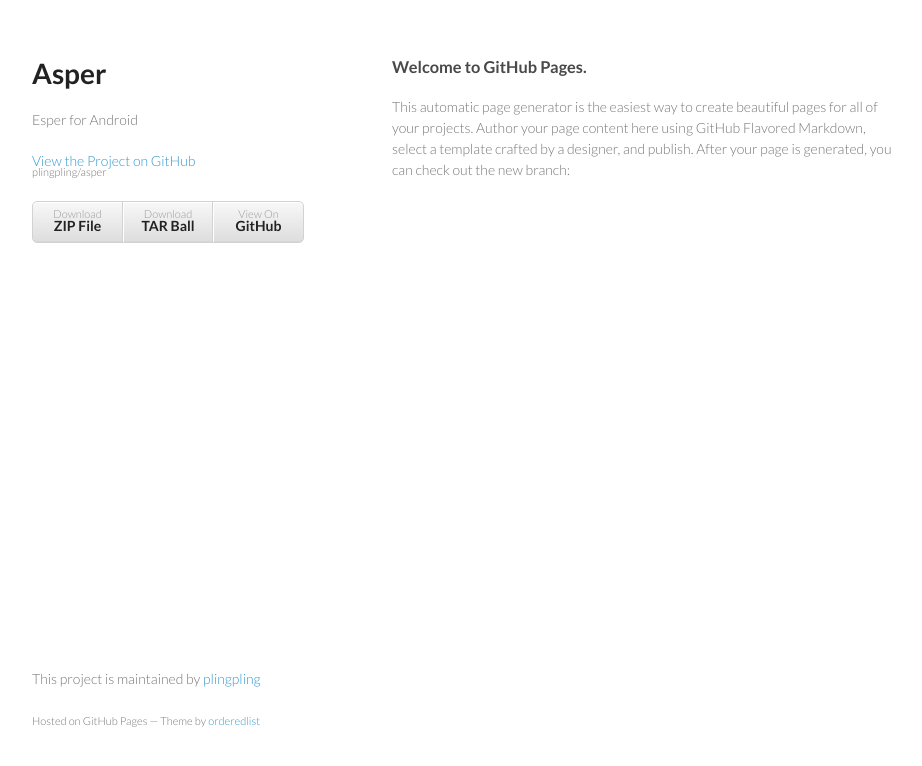
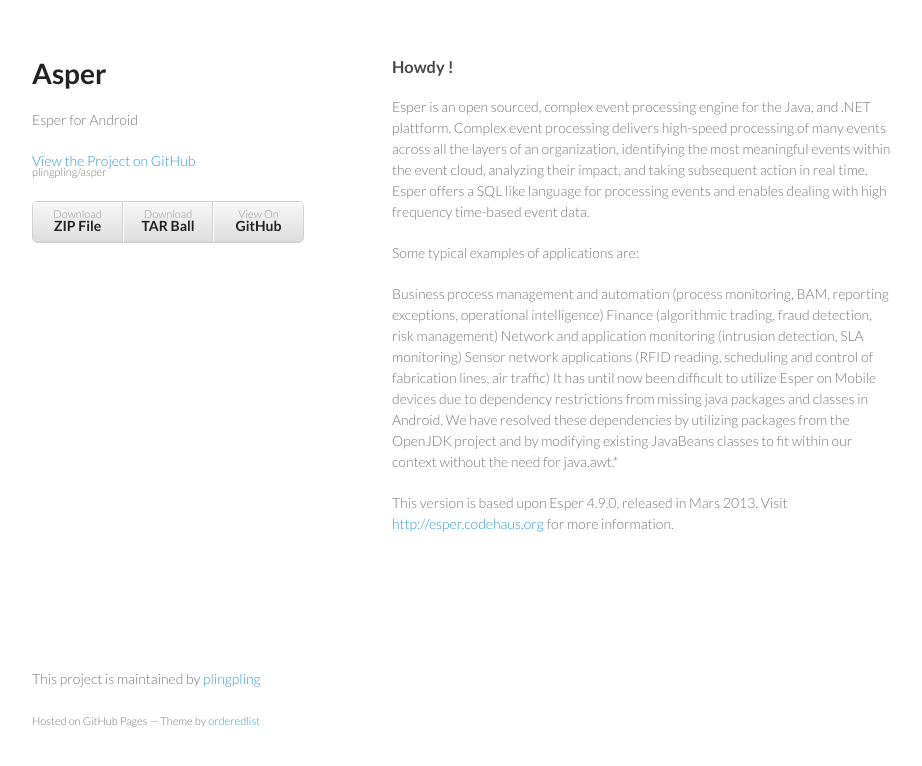
Before and after one commit to mobile-event-processing/Asper, a plain HTML site: page index.html in a window 1280 px wide. Shown: the whole page, without its empty margins (178-1100 px from the left). Drawn offline with Linux system fonts and the light colour scheme.

```diff
--- a/index.html
+++ b/index.html
@@ -28,9 +28,19 @@
         </ul>
       </header>
       <section>
-        <h3>Welcome to GitHub Pages.</h3>
+        <h3>Howdy !</h3>
 
-<p>This automatic page generator is the easiest way to create beautiful pages for all of your projects. Author your page content here using GitHub Flavored Markdown, select a template crafted by a designer, and publish. After your page is generated, you can check out the new branch:</p>
+<p>Esper is an open sourced, complex event processing engine for the Java, and .NET plattform. Complex event processing delivers high-speed processing of many events across all the layers of an organization, identifying the most meaningful events within the event cloud, analyzing their impact, and taking subsequent action in real time. Esper offers a SQL like language for processing events and enables dealing with high frequency time-based event data.</p>
+
+<p>Some typical examples of applications are:</p>
+
+<p>Business process management and automation (process monitoring, BAM, reporting exceptions, operational intelligence)
+Finance (algorithmic trading, fraud detection, risk management)
+Network and application monitoring (intrusion detection, SLA monitoring)
+Sensor network applications (RFID reading, scheduling and control of fabrication lines, air traffic)
+It has until now been difficult to utilize Esper on Mobile devices due to dependency restrictions from missing java packages and classes in Android. We have resolved these dependencies by utilizing packages from the OpenJDK project and by modifying existing JavaBeans classes to fit within our context without the need for java.awt.*</p>
+
+<p>This version is based upon Esper 4.9.0, released in Mars 2013. Visit <a href="http://esper.codehaus.org">http://esper.codehaus.org</a> for more information.</p>
       </section>
       <footer>
         <p>This project is maintained by <a href="https://github.com/plingpling">plingpling</a></p>
```
Also changed, not shown: params.json (+1 -1 lines).
